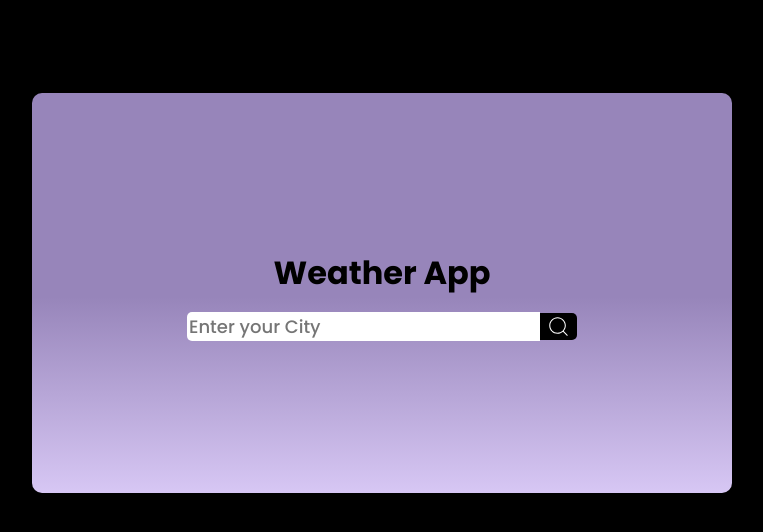
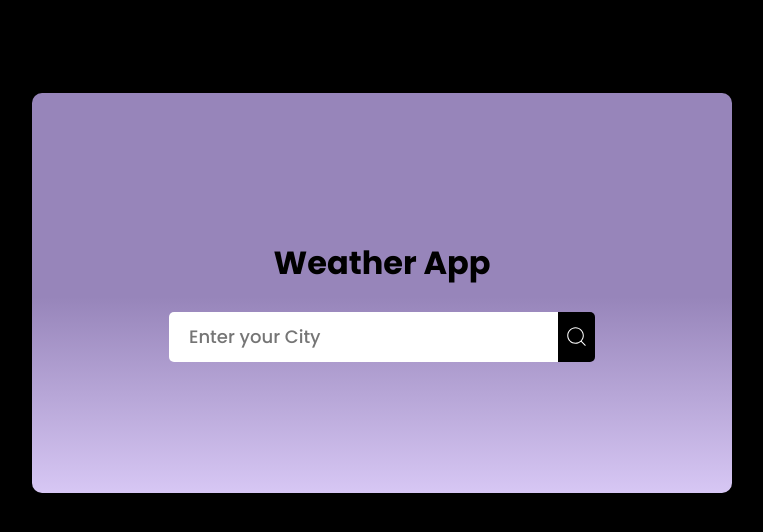
Before and after one commit to Abhi-ansh-singh/Weather-app, a React (Vite) app: page / in a window 1280 px wide. Shown: the top 532 px of the page, without its empty margins (258-1021 px from the left). Built offline with nearby package versions, Linux system fonts and the light colour scheme.

Commit message:
Final commit

```diff
--- a/src/Components/WeatherApp/WeatherApp.css
+++ b/src/Components/WeatherApp/WeatherApp.css
@@ -3,7 +3,11 @@
   width: 100%;
   max-width: 700px;
   min-height: 400px;
-  background: linear-gradient(180deg, rgba(151,133,186,1) 51%, rgba(215,199,244,1) 100%);
+  background: linear-gradient(
+    180deg,
+    rgba(151, 133, 186, 1) 51%,
+    rgba(215, 199, 244, 1) 100%
+  );
   border-radius: 10px;
   display: flex;
   flex-direction: column;
@@ -21,18 +25,23 @@
   display: flex;
   align-items: center;
   padding: 20px;
+  margin-top: 20px;
 }
 
-.input-area input{
+.input-area input {
+  min-width: 250px;
+  height: 50px;
   border-top-left-radius: 5px;
   border-bottom-left-radius: 5px;
   border: none;
   font-weight: 500;
   font-size: large;
   outline: none;
+  padding: 20px;
 }
 
-.btn{
+.btn {
+  height: 50px;
   border-top-right-radius: 5px;
   border-bottom-right-radius: 5px;
   border: none;
@@ -49,12 +58,12 @@
   align-items: center;
 }
 
-.search-detail h2{
+.search-detail h2 {
   font-size: 3rem;
   font-weight: 300;
 }
 
-.search-detail h3{
+.search-detail h3 {
   font-size: 2rem;
   font-weight: 600;
   margin-bottom: 5px;
```
Also changed, not shown: 1 other file (tests, documents, lock files or other folders). Lines whose indentation alone changed are shown as unchanged.
